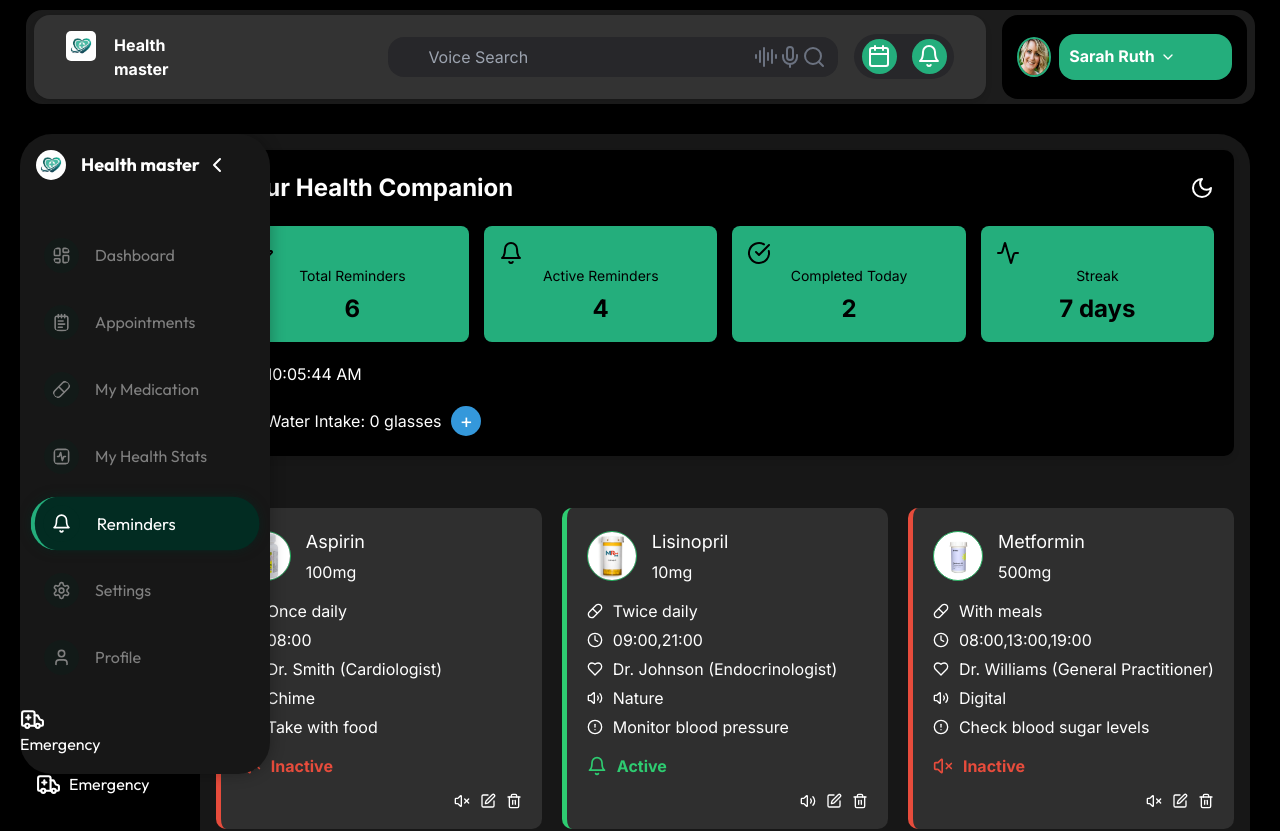
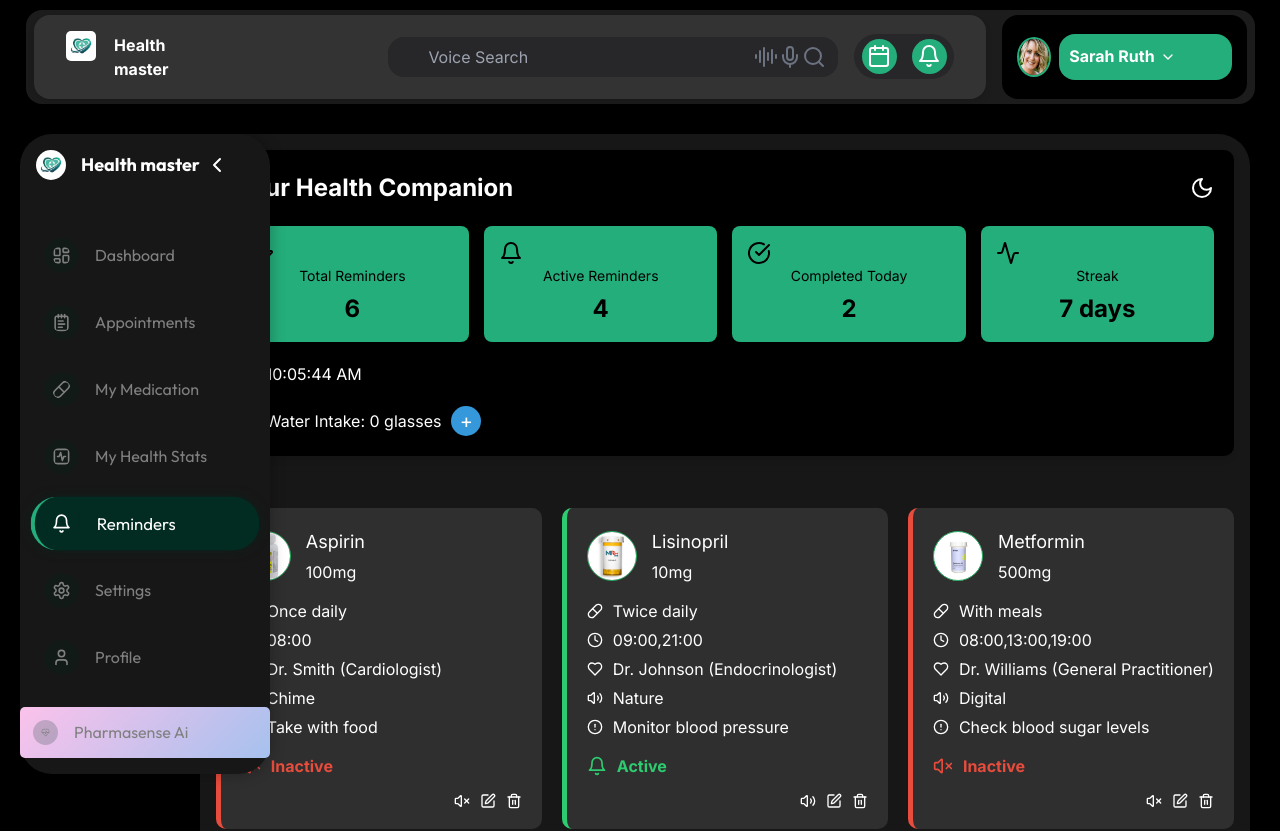
Before and after one commit to CHEGEBB/healthmasterv2, a Next.js app: page /reminders in a window 1280 px wide. Shown: the top 831 px of the page. Built offline with nearby package versions, Linux system fonts and the light colour scheme.

Commit message:
refactor: Update sidebar with Pharmasense link and heart pulse icon

```diff
--- a/components/layout/sidebar.jsx
+++ b/components/layout/sidebar.jsx
@@ -4,7 +4,8 @@ import Link from "next/link";
 import {
   LayoutDashboard, NotepadText, Pill, ActivitySquare,
   Bell, FileText, Ambulance, MapPin, Settings, User,
-  ChevronLeft, ChevronRight
+  ChevronLeft, ChevronRight,
+  HeartPulse
 } from "lucide-react";
 import "../../sass/sidebar.scss";
 import Image from 'next/image';
@@ -45,19 +46,19 @@ export default function Sidebar() {
       <div className="special-link">
       <Link href="/pharmasense">
           <div className="ai-cont">
-            <Ambulance size={25} />
-            <span className="ai-text">Emergency</span>
+            <HeartPulse size={25} />
+            <span className="ai-text">Pharmasense Ai</span>
           </div>
         </Link>
       </div>
-      <div className="sidebar-footer">
+      {/* <div className="sidebar-footer">
         <Link href="/emergency">
           <div className="emergency-btn">
             <Ambulance size={25} />
             <span className="emergency-text">Emergency</span>
           </div>
         </Link>
-      </div>
+      </div> */}
     </div>
   );
 }
--- a/sass/sidebar.scss
+++ b/sass/sidebar.scss
@@ -36,6 +36,57 @@ $text-color: #ffffff;
       background-color: $green-light;
       color: white;
       border-left: 4px solid $green-dark;
+    }
+  }
+  .special-link{
+    padding: 5px;
+    background: linear-gradient(135deg, #fbc2eb 0%, #a6c1ee 100%);
+    border-radius: 5px;
+    color: $space-black;
+    cursor: pointer;
+    transition: background-color 0.3s ease;
+    transition: all 0.3s ease;
+    &:hover {
+      background-color: darken($green-light, 10%);
+      border-left: 4px solid $vivid-green;
+    }
+    .ai-cont{
+      // display: flex;
+      // flex-direction: row;
+      // gap: 5px;
+      display: flex;
+      align-items: center;
+      padding: 0.5rem;
+      margin:  0 auto ;
+      border-radius: $border-radius;
+      color: gray;
+      gap: 1rem;
+      cursor: pointer;
+      transition: background-color 0.3s ease, color 0.3s ease;
+      position: relative;
+      svg {
+        background-color: rgba($green-light, 0.2);
+        border-radius: 50%;
+        padding: 0.5rem;
+        transition: background-color 0.3s ease, color 0.3s ease;
+      }
+      &:hover {
+        background-color: $green-dark;
+        color: white;
+        svg {
+          background-color: rgba($green-light, 0.8);
+        }
+      }
+      &.active {
+        background-color: $green-light;
+        color: white;
+        border-left: 4px solid $green-dark;
+        box-shadow: 0 0 10px rgba($green-light, 0.5);
+        transform: scale(1.05);
+        svg {
+          background-color: rgba($green-light, 0.6);
+        }
+      }
     }
   }
   .sidebar-header {
@@ -154,7 +205,7 @@ $text-color: #ffffff;
     display: flex;
     align-items: center;
     &.active {
-      background-color: #333; // Highlight active sublink
+      background-color: #333;
     }
     .sub-nav-link {
       display: flex;
```
